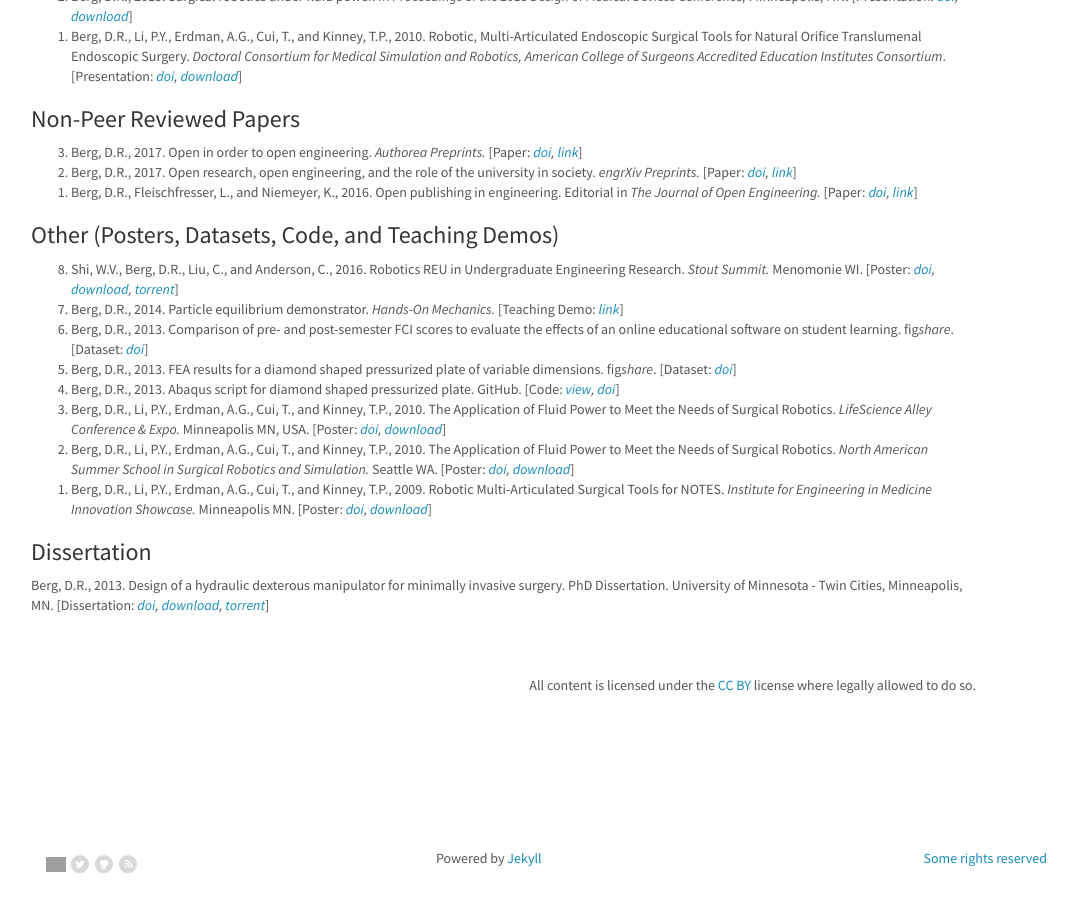
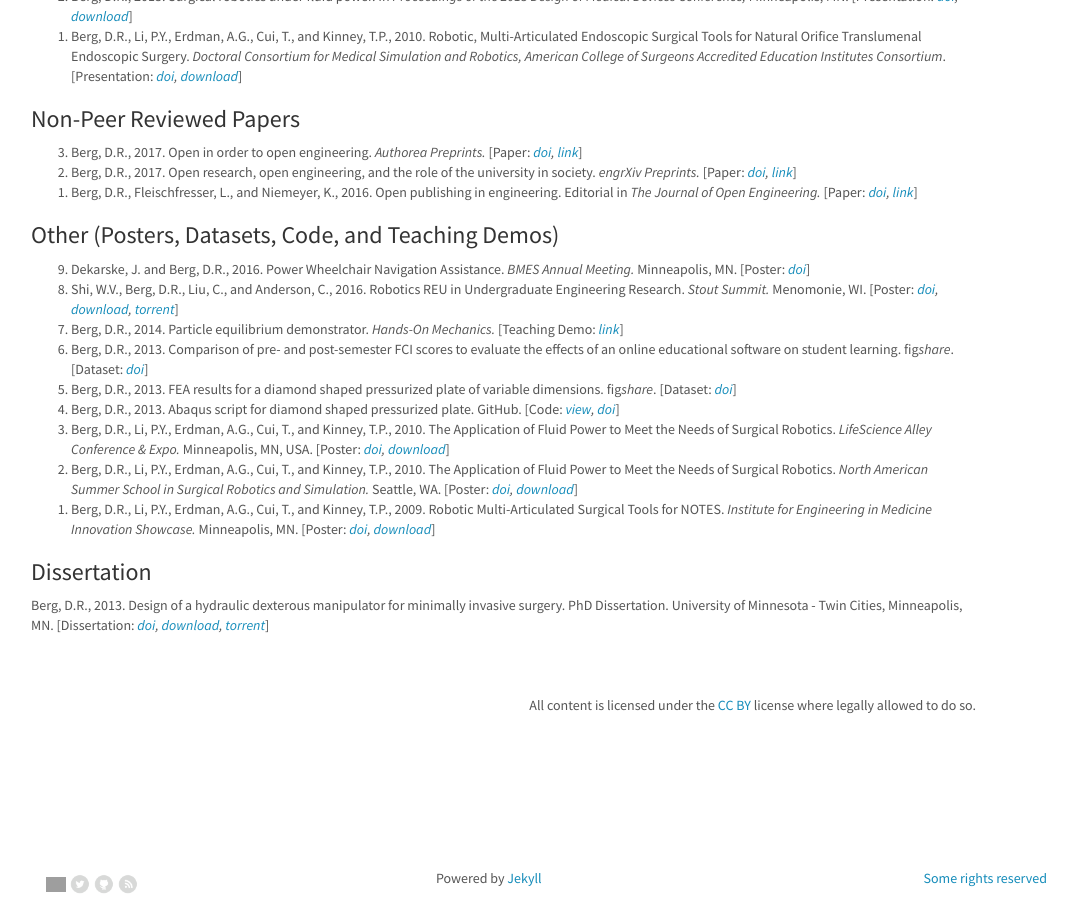
Before and after one commit to devinberg/devinberg.com, a Jekyll site: the page built from publications/index.md, in a window 1280 px wide and 900 px high, scrolled down 1963 px. Shown: the whole window, without its empty margins (39-1116 px from the left). Built offline with Jekyll 4.4.1, drawn with Linux system fonts in a browser that asks for light colours; nearby versions of some CDN libraries; comment, search, counter and statistics services are not loaded; grey boxes are pictures that could not be loaded.

Commit message:
BMES poster

```diff
--- a/publications/index.md
+++ b/publications/index.md
@@ -132,7 +132,9 @@ Below are some of the papers and other artifacts I have published. Additional in
 
 <h3>Other (Posters, Datasets, Code, and Teaching Demos)</h3>
 <ol reversed="">
-	<li>Shi, W.V., Berg, D.R., Liu, C., and Anderson, C., 2016. Robotics REU in Undergraduate Engineering Research. <i>Stout Summit.</i> Menomonie WI. [Poster: <i><a href="https://dx.doi.org/10.6084/m9.figshare.3983892">doi</a>, <a href="https://s3.amazonaws.com/drb_website_storage/devinberg.com/RoboticsREUStoutSummit.pdf">download</a>, <a href="magnet:?xt=urn:btih:3ae18f3696543951a83e0b580eb11ae2ece3c7be&tr=http%3A%2F%2Facademictorrents.com%2Fannounce.php&tr=udp%3A%2F%2Ftracker.publicbt.com%3A80%2Fannounce&tr=udp%3A%2F%2Ftracker.openbittorrent.com%3A80%2Fannounce">torrent</a></i>] <span data-badge-popover="right" data-badge-type="4" data-doi="10.6084/m9.figshare.3983892" data-hide-no-mentions="true" class="altmetric-embed"></span></li>
+	<li>Dekarske, J. and Berg, D.R., 2016. Power Wheelchair Navigation Assistance. <i>BMES Annual Meeting.</i> Minneapolis, MN. [Poster: <i><a href="https://doi.org/10.6084/m9.figshare.3983901">doi</a></i>] <span data-badge-popover="right" data-badge-type="4" data-doi="10.6084/m9.figshare.3983901" data-hide-no-mentions="true" class="altmetric-embed"></span></li>
+
+	<li>Shi, W.V., Berg, D.R., Liu, C., and Anderson, C., 2016. Robotics REU in Undergraduate Engineering Research. <i>Stout Summit.</i> Menomonie, WI. [Poster: <i><a href="https://dx.doi.org/10.6084/m9.figshare.3983892">doi</a>, <a href="https://s3.amazonaws.com/drb_website_storage/devinberg.com/RoboticsREUStoutSummit.pdf">download</a>, <a href="magnet:?xt=urn:btih:3ae18f3696543951a83e0b580eb11ae2ece3c7be&tr=http%3A%2F%2Facademictorrents.com%2Fannounce.php&tr=udp%3A%2F%2Ftracker.publicbt.com%3A80%2Fannounce&tr=udp%3A%2F%2Ftracker.openbittorrent.com%3A80%2Fannounce">torrent</a></i>] <span data-badge-popover="right" data-badge-type="4" data-doi="10.6084/m9.figshare.3983892" data-hide-no-mentions="true" class="altmetric-embed"></span></li>
 
 	<li>Berg, D.R., 2014. Particle equilibrium demonstrator. <i>Hands-On Mechanics.</i> [Teaching Demo: <i><a href="http://www.handsonmechanics.org/statics/74">link</a></i>] <span data-badge-popover="right" data-badge-type="4" data-doi="" data-hide-no-mentions="true" class="altmetric-embed"></span></li>
 
@@ -142,11 +144,11 @@ Below are some of the papers and other artifacts I have published. Additional in
 
  	<li>Berg, D.R., 2013. Abaqus script for diamond shaped pressurized plate. GitHub. [Code: <i><a href="https://github.com/devinberg/Abaqus-script-for-diamond-shaped-pressurized-plate">view</a>, <a href="http://dx.doi.org/10.5281/zenodo.8470">doi</a></i>] <span data-badge-popover="right" data-badge-type="4" data-doi="10.5281/zenodo.8470" data-hide-no-mentions="true" class="altmetric-embed"></span></li>
 
-	<li>Berg, D.R., Li, P.Y., Erdman, A.G., Cui, T., and Kinney, T.P., 2010. The Application of Fluid Power to Meet the Needs of Surgical Robotics. <i>LifeScience Alley Conference &amp; Expo.</i> Minneapolis MN, USA. [Poster: <i><a href="http://dx.doi.org/10.6084/m9.figshare.708872">doi</a>, <a href="https://s3.amazonaws.com/drb_website_storage/devinberg.com/summer_poster.pdf">download</a></i>] <span data-badge-popover="right" data-badge-type="4" data-doi="10.6084/m9.figshare.708872" data-hide-no-mentions="true" class="altmetric-embed"></span></li>
+	<li>Berg, D.R., Li, P.Y., Erdman, A.G., Cui, T., and Kinney, T.P., 2010. The Application of Fluid Power to Meet the Needs of Surgical Robotics. <i>LifeScience Alley Conference &amp; Expo.</i> Minneapolis, MN, USA. [Poster: <i><a href="http://dx.doi.org/10.6084/m9.figshare.708872">doi</a>, <a href="https://s3.amazonaws.com/drb_website_storage/devinberg.com/summer_poster.pdf">download</a></i>] <span data-badge-popover="right" data-badge-type="4" data-doi="10.6084/m9.figshare.708872" data-hide-no-mentions="true" class="altmetric-embed"></span></li>
 
- 	<li>Berg, D.R., Li, P.Y., Erdman, A.G., Cui, T., and Kinney, T.P., 2010. The Application of Fluid Power to Meet the Needs of Surgical Robotics. <i>North American Summer School in Surgical Robotics and Simulation.</i> Seattle WA. [Poster: <i><a href="http://dx.doi.org/10.6084/m9.figshare.708872">doi</a>, <a href="https://s3.amazonaws.com/drb_website_storage/devinberg.com/summer_poster.pdf">download</a></i>] <span data-badge-popover="right" data-badge-type="4" data-doi="10.6084/m9.figshare.708872" data-hide-no-mentions="true" class="altmetric-embed"></span></li>
+ 	<li>Berg, D.R., Li, P.Y., Erdman, A.G., Cui, T., and Kinney, T.P., 2010. The Application of Fluid Power to Meet the Needs of Surgical Robotics. <i>North American Summer School in Surgical Robotics and Simulation.</i> Seattle, WA. [Poster: <i><a href="http://dx.doi.org/10.6084/m9.figshare.708872">doi</a>, <a href="https://s3.amazonaws.com/drb_website_storage/devinberg.com/summer_poster.pdf">download</a></i>] <span data-badge-popover="right" data-badge-type="4" data-doi="10.6084/m9.figshare.708872" data-hide-no-mentions="true" class="altmetric-embed"></span></li>
 
-	<li>Berg, D.R., Li, P.Y., Erdman, A.G., Cui, T., and Kinney, T.P., 2009. Robotic Multi-Articulated Surgical Tools for NOTES. <i>Institute for Engineering in Medicine Innovation Showcase.</i> Minneapolis MN. [Poster: <i><a href="http://dx.doi.org/10.6084/m9.figshare.708799">doi</a>, <a href="https://s3.amazonaws.com/drb_website_storage/devinberg.com/IEM_poster.pdf">download</a></i>] <span data-badge-popover="right" data-badge-type="4" data-doi="10.6084/m9.figshare.708799" data-hide-no-mentions="true" class="altmetric-embed"></span></li>
+	<li>Berg, D.R., Li, P.Y., Erdman, A.G., Cui, T., and Kinney, T.P., 2009. Robotic Multi-Articulated Surgical Tools for NOTES. <i>Institute for Engineering in Medicine Innovation Showcase.</i> Minneapolis, MN. [Poster: <i><a href="http://dx.doi.org/10.6084/m9.figshare.708799">doi</a>, <a href="https://s3.amazonaws.com/drb_website_storage/devinberg.com/IEM_poster.pdf">download</a></i>] <span data-badge-popover="right" data-badge-type="4" data-doi="10.6084/m9.figshare.708799" data-hide-no-mentions="true" class="altmetric-embed"></span></li>
 </ol>
 
 <h3>Dissertation</h3>
```
